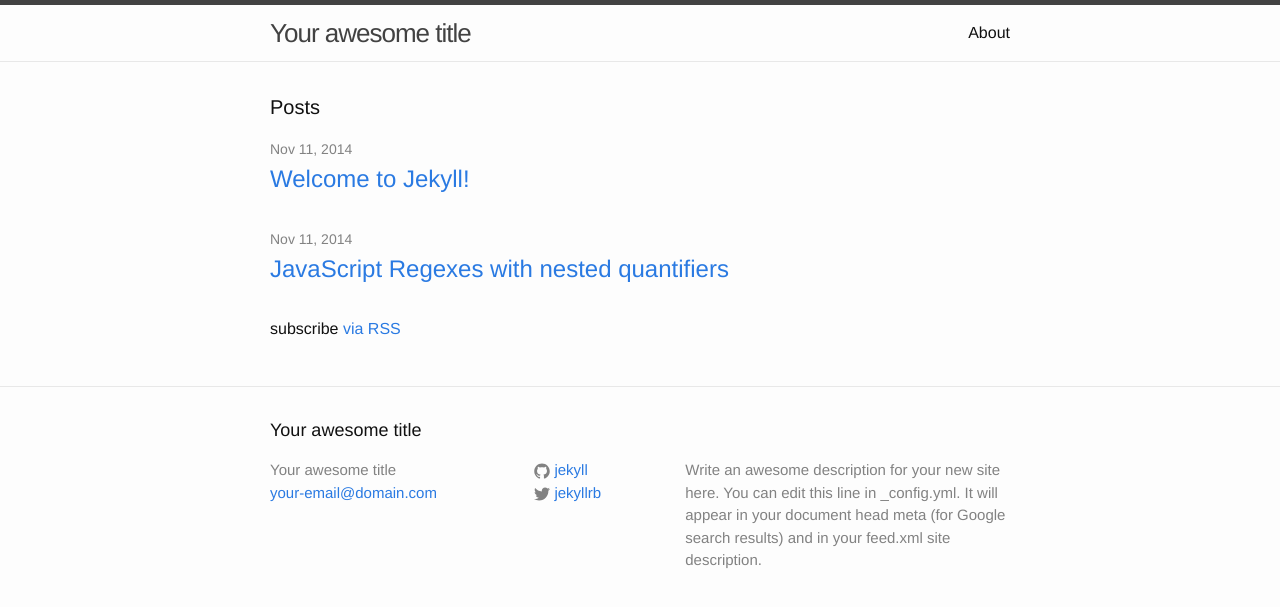
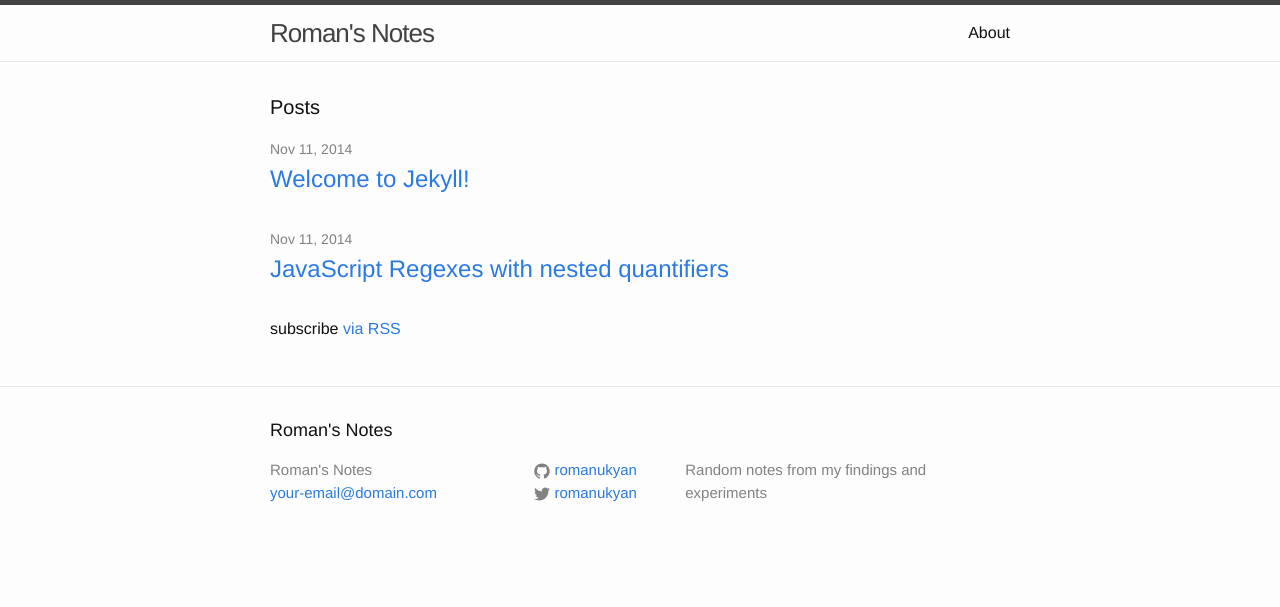
Before and after one commit to romanukyan/romanukyan.github.io, a Jekyll site: the page built from index.html, in a window 1280 px wide. Shown: the top 607 px of the page. Built offline with Jekyll 4.4.1, drawn with Linux system fonts in a browser that asks for light colours.

Commit message:
Update _config.yml

```diff
--- a/_config.yml
+++ b/_config.yml
@@ -1,14 +1,12 @@
 # Site settings
-title: Your awesome title
+title: Roman's Notes
 email: your-email@domain.com
 description: > # this means to ignore newlines until "baseurl:"
-  Write an awesome description for your new site here. You can edit this
-  line in _config.yml. It will appear in your document head meta (for
-  Google search results) and in your feed.xml site description.
+  Random notes from my findings and experiments
 baseurl: "" # the subpath of your site, e.g. /blog/
 url: "http://yourdomain.com" # the base hostname & protocol for your site
-twitter_username: jekyllrb
-github_username:  jekyll
+twitter_username: romanukyan
+github_username:  romanukyan
 
 # Build settings
 markdown: kramdown
```
